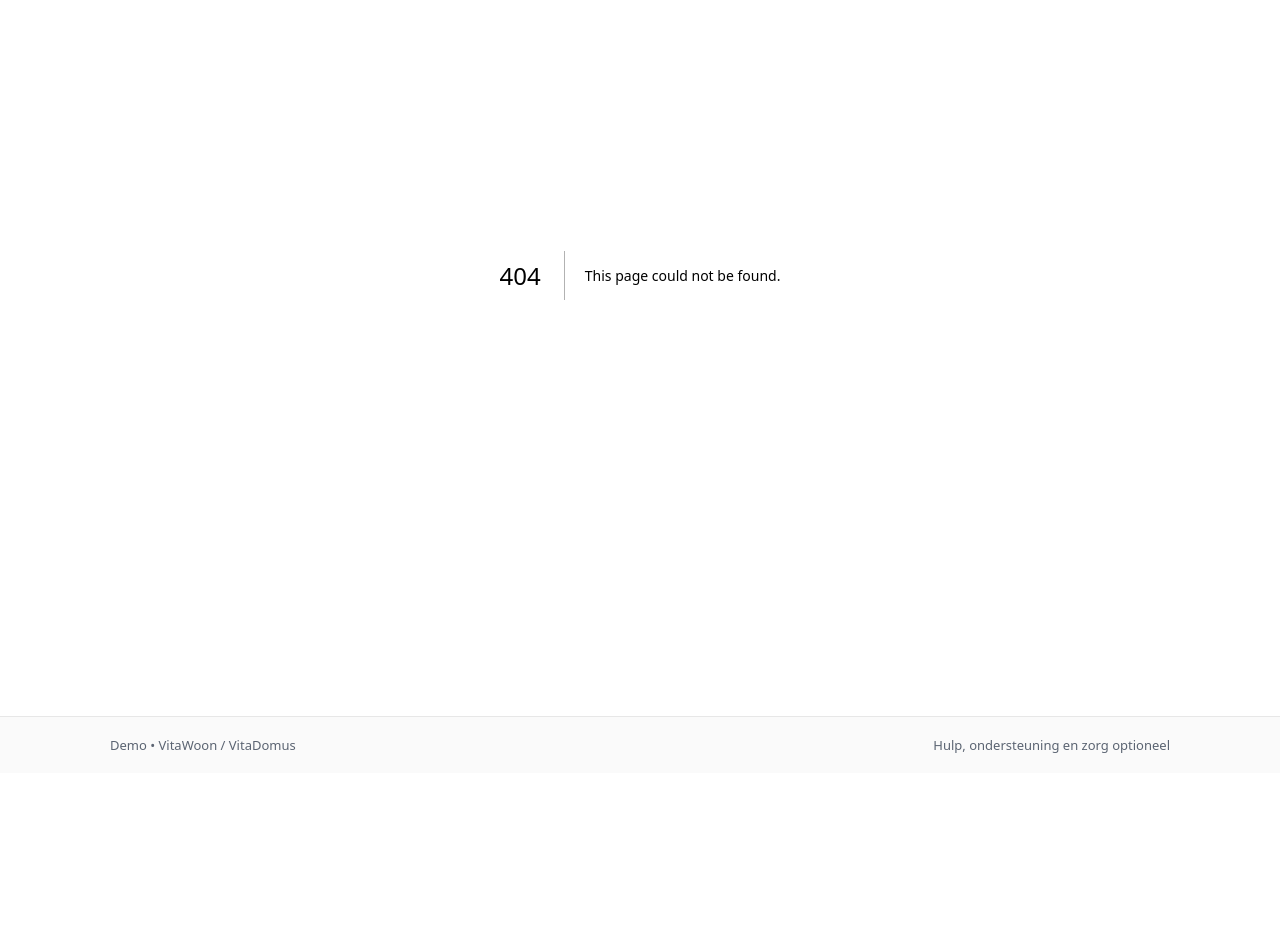
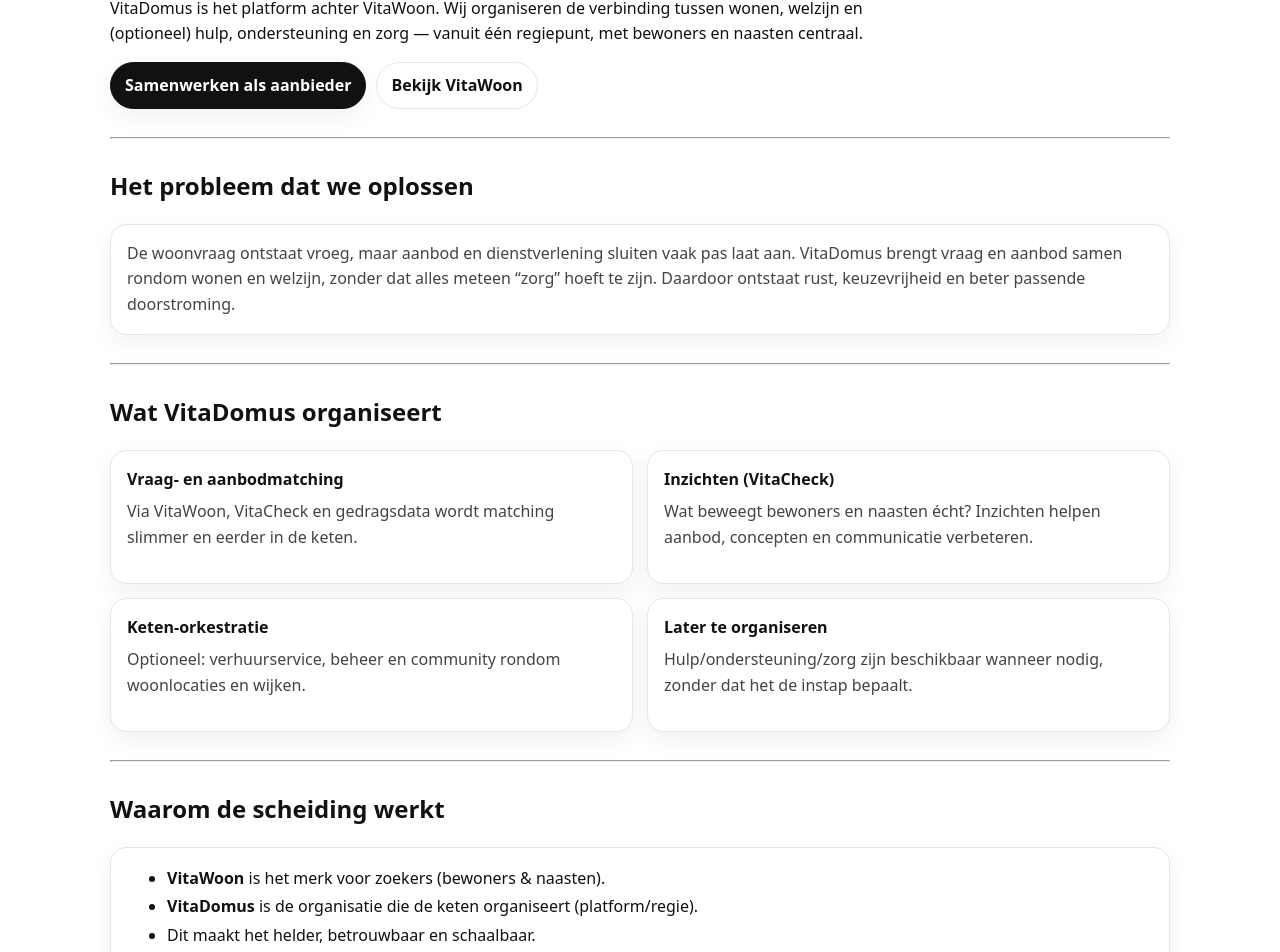
Before and after one commit to 4gcnny5cxp-dot/VitaWoon-demo-clean, a Next.js app: page /vitadomus in a window 1280 px wide. Before the commit this address had no page. Shown: the part 194-1146 px from the top of the page. Before the commit the page ends 967 px from the top, so only its background shows below. Built offline with nearby package versions, Linux system fonts and the light colour scheme.

Commit message:
Create vitadomus.tsx

```diff
--- /dev/null
+++ b/pages/vitadomus.tsx
@@ -0,0 +1,75 @@
+export default function VitaDomus() {
+  return (
+    <main>
+      <div className="container">
+        <h1>VitaDomus</h1>
+        <p className="muted" style={{ maxWidth: 820 }}>
+          VitaDomus is het platform achter VitaWoon. Wij organiseren de verbinding tussen wonen, welzijn
+          en (optioneel) hulp, ondersteuning en zorg — vanuit één regiepunt, met bewoners en naasten centraal.
+        </p>
+
+        <div className="btnRow">
+          <a className="btn btnPrimary" href="/voor-aanbieders">Samenwerken als aanbieder</a>
+          <a className="btn btnGhost" href="/woningen">Bekijk VitaWoon</a>
+        </div>
+
+        <hr style={{ margin: "28px 0" }} />
+
+        <h2>Het probleem dat we oplossen</h2>
+        <div className="card">
+          <p style={{ margin: 0, color: "#444", lineHeight: 1.6 }}>
+            De woonvraag ontstaat vroeg, maar aanbod en dienstverlening sluiten vaak pas laat aan.
+            VitaDomus brengt vraag en aanbod samen rondom wonen en welzijn, zonder dat alles meteen “zorg” hoeft te zijn.
+            Daardoor ontstaat rust, keuzevrijheid en beter passende doorstroming.
+          </p>
+        </div>
+
+        <hr style={{ margin: "28px 0" }} />
+
+        <h2>Wat VitaDomus organiseert</h2>
+        <div style={{ display: "grid", gap: 14, gridTemplateColumns: "1fr 1fr", marginTop: 12 }}>
+          <Card
+            title="Vraag- en aanbodmatching"
+            text="Via VitaWoon, VitaCheck en gedragsdata wordt matching slimmer en eerder in de keten."
+          />
+          <Card
+            title="Inzichten (VitaCheck)"
+            text="Wat beweegt bewoners en naasten écht? Inzichten helpen aanbod, concepten en communicatie verbeteren."
+          />
+          <Card
+            title="Keten-orkestratie"
+            text="Optioneel: verhuurservice, beheer en community rondom woonlocaties en wijken."
+          />
+          <Card
+            title="Later te organiseren"
+            text="Hulp/ondersteuning/zorg zijn beschikbaar wanneer nodig, zonder dat het de instap bepaalt."
+          />
+        </div>
+
+        <hr style={{ margin: "28px 0" }} />
+
+        <h2>Waarom de scheiding werkt</h2>
+        <div className="card">
+          <ul style={{ marginTop: 0, lineHeight: 1.8 }}>
+            <li><strong>VitaWoon</strong> is het merk voor zoekers (bewoners & naasten).</li>
+            <li><strong>VitaDomus</strong> is de organisatie die de keten organiseert (platform/regie).</li>
+            <li>Dit maakt het helder, betrouwbaar en schaalbaar.</li>
+          </ul>
+        </div>
+
+        <p style={{ marginTop: 22 }}>
+          <a className="link" href="/">← Terug</a>
+        </p>
+      </div>
+    </main>
+  );
+}
+
+function Card({ title, text }: { title: string; text: string }) {
+  return (
+    <div className="card">
+      <strong>{title}</strong>
+      <p style={{ marginTop: 8, color: "#444", lineHeight: 1.6 }}>{text}</p>
+    </div>
+  );
+}
```
